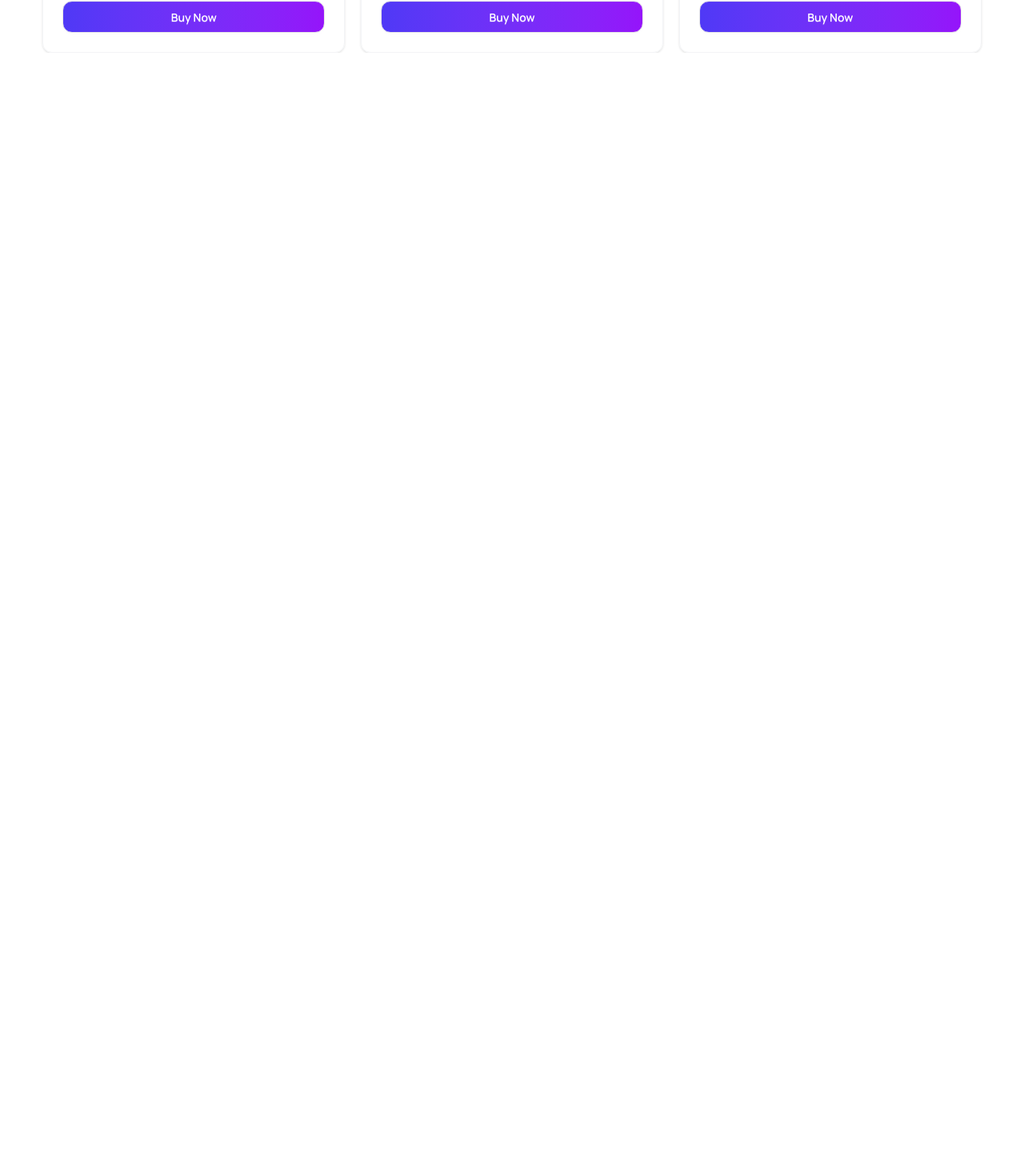
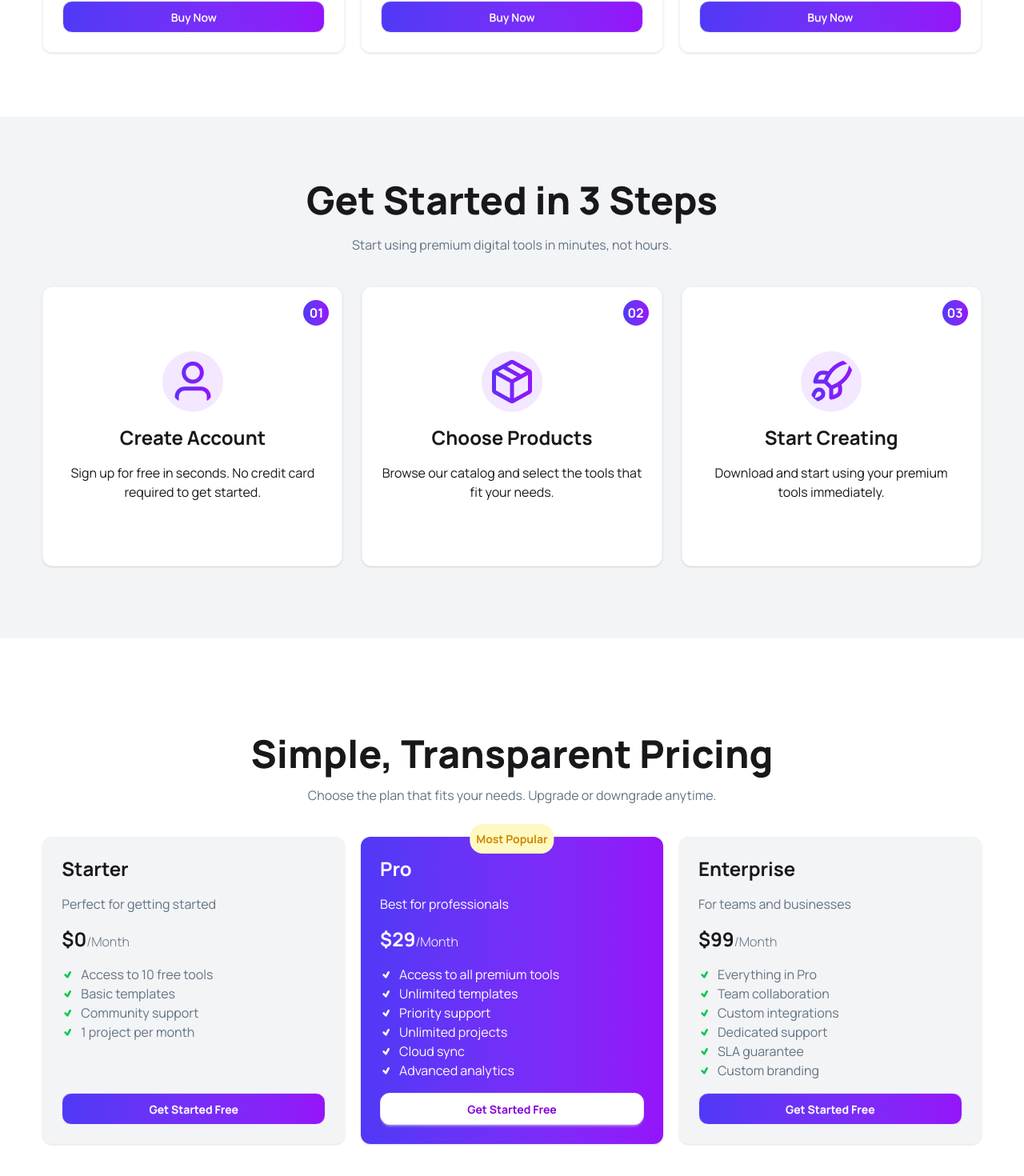
Before and after one commit to mdshihabshahriar/DigiTools-Platform, a React (Vite) app: page / in a window 1280 px wide. Shown: the part 2059-3529 px from the top of the page at 80% size. Before the commit the page ends 2125 px from the top, so only its background shows below. Built offline with nearby package versions, Linux system fonts and the light colour scheme.

Commit message:
add all main section

```diff
--- a/src/App.jsx
+++ b/src/App.jsx
@@ -4,6 +4,9 @@ import Banner from './components/Banner'
 import Main from './components/Main'
 import Models from './components/Models'
 import Navbar from './components/Navbar'
+import GetStarted from './components/GetStarted'
+import Pricing from './components/Pricing'
+import Workflow from './components/Workflow'
 
 const getModels = async () => {
     const res = await fetch('/models.json')
@@ -32,6 +35,12 @@ function App() {
 
       <Models modelPromise={modelPromise} />
 
+      <GetStarted />
+
+      <Pricing />
+
+      <Workflow />
+
     </>
   )
 }
--- /dev/null
+++ b/src/components/GetStarted.jsx
@@ -0,0 +1,36 @@
+import React from 'react';
+
+const GetStarted = () => {
+    return (
+        <div className='bg-gray-100 mt-20 pt-20 pb-120'>
+            <div className='w-11/12 mx-auto'>
+                <div className='flex flex-col items-center space-y-5'>
+                    <h1 className='text-5xl font-extrabold'>Get Started in 3 Steps</h1>
+                    <p className='text-[16px] text-[#627382]'>Start using premium digital tools in minutes, not hours.</p>
+                </div>
+                <div className='w-11/12 mx-auto grid grid-cols-1 md:grid-cols-3 gap-6 mt-10 absolute'>
+                    <div className='relative flex flex-col items-center border border-gray-100 rounded-xl shadow-sm p-6 space-y-4 text-center bg-white pt-20 pb-20'>
+                        <span className='absolute top-4 right-4 bg-linear-to-r from-[#4F39F6] to-[#9514FA] text-white w-8 h-8 rounded-full flex items-center justify-center font-bold'>01</span>
+                        <img className='bg-purple-100 rounded-full p-2' src="/src/assets/user.png" alt="" />
+                        <h4 className='font-bold text-2xl'>Create Account</h4>
+                        <p className='text-[16px]'>Sign up for free in seconds. No credit card required to get started.</p>
+                    </div>
+                    <div className='relative flex flex-col items-center border border-gray-100 rounded-xl shadow-sm p-6 space-y-4 text-center bg-white pt-20 pb-20'>
+                        <span className='absolute top-4 right-4 bg-linear-to-r from-[#4F39F6] to-[#9514FA] text-white w-8 h-8 rounded-full flex items-center justify-center font-bold'>02</span>
+                        <img className='bg-purple-100 rounded-full p-2' src="/src/assets/package.png" alt="" />
+                        <h4 className='font-bold text-2xl'>Choose Products</h4>
+                        <p className='text-[16px]'>Browse our catalog and select the tools that fit your needs.</p>
+                    </div>
+                    <div className='relative flex flex-col items-center border border-gray-100 rounded-xl shadow-sm p-6 space-y-4 text-center bg-white pt-20 pb-20'>
+                        <span className='absolute top-4 right-4 bg-linear-to-r from-[#4F39F6] to-[#9514FA] text-white w-8 h-8 rounded-full flex items-center justify-center font-bold'>03</span>
+                        <img className='bg-purple-100 rounded-full p-2 object-contain' src="/src/assets/rocket.png" alt="" />
+                        <h4 className='font-bold text-2xl'>Start Creating</h4>
+                        <p className='text-[16px]'>Download and start using your premium tools immediately.</p>
+                    </div>
+                </div>
+            </div>
+        </div>
+    );
+};
+
+export default GetStarted;
--- /dev/null
+++ b/src/components/Pricing.jsx
@@ -0,0 +1,60 @@
+import React from 'react';
+import { TiTick } from 'react-icons/ti';
+
+const Pricing = () => {
+    return (
+        <div className='w-11/12 mx-auto mt-30'>
+            <div className='flex flex-col items-center space-y-4'>
+                <h3 className='text-5xl font-extrabold'>Simple, Transparent Pricing</h3>
+                <p className='text-[16px] text-[#627382]'>Choose the plan that fits your needs. Upgrade or downgrade anytime.</p>
+            </div>
+            <div className='grid grid-cols-1 md:grid-cols-3 mt-10 gap-5'>
+                <div className='bg-gray-100 rounded-xl p-6 space-y-4 shadow-sm'>
+                    <h4 className='font-bold text-2xl'>Starter</h4>
+                    <p className='text-[16px] text-[#627382]'>Perfect for getting started</p>
+                    <p className='font-bold text-2xl'>$0<span className='text-[16px] text-[#627382] font-light'>/Month</span></p>
+                    <ul>
+                        <li className='flex items-center text-[#627382] text-[16px]'><TiTick className='text-green-500 mr-2' />Access to 10 free tools</li>
+                        <li className='flex items-center text-[#627382] text-[16px]'><TiTick className='text-green-500 mr-2' />Basic templates</li>
+                        <li className='flex items-center text-[#627382] text-[16px]'><TiTick className='text-green-500 mr-2' />Community support</li>
+                        <li className='flex items-center text-[#627382] text-[16px]'><TiTick className='text-green-500 mr-2' />1 project per month</li>
+                    </ul>
+                    <div className='mt-16'>
+                        <button className='btn bg-linear-to-r from-[#4F39F6]  to-[#9514FA] w-full text-white rounded-xl p-3 font-bold'>Get Started Free</button>
+                    </div>
+                </div>
+                <div className='bg-linear-to-r from-[#4F39F6]  to-[#9514FA] rounded-xl p-6 space-y-4 shadow-sm relative'>
+                    <span className='absolute -top-4 left-1/2 -translate-x-1/2 bg-yellow-100 text-yellow-600 p-2 rounded-2xl flex items-center justify-center font-bold text-[14px]'>Most Popular</span>
+                    <h4 className='font-bold text-2xl text-white'>Pro</h4>
+                    <p className='text-[16px] text-white'>Best for professionals</p>
+                    <p className='font-bold text-2xl text-white'>$29<span className='text-[16px] text-white font-light'>/Month</span></p>
+                    <ul>
+                        <li className='flex items-center text-white text-[16px]'><TiTick className='text-white mr-2' />Access to all premium tools</li>
+                        <li className='flex items-center text-white text-[16px]'><TiTick className='text-white mr-2' />Unlimited templates</li>
+                        <li className='flex items-center text-white text-[16px]'><TiTick className='text-white mr-2' />Priority support</li>
+                        <li className='flex items-center text-white text-[16px]'><TiTick className='text-white mr-2' />Unlimited projects</li>
+                        <li className='flex items-center text-white text-[16px]'><TiTick className='text-white mr-2' />Cloud sync</li>
+                        <li className='flex items-center text-white text-[16px]'><TiTick className='text-white mr-2' />Advanced analytics</li>
+                    </ul>
+                    <button className='btn bg-white w-full text-purple-700 rounded-xl p-3 font-bold'>Get Started Free</button>
+                </div>
+                <div className='bg-gray-100 rounded-xl p-6 space-y-4 shadow-sm'>
+                    <h4 className='font-bold text-2xl'>Enterprise</h4>
+                    <p className='text-[16px] text-[#627382]'>For teams and businesses</p>
+                    <p className='font-bold text-2xl'>$99<span className='text-[16px] text-[#627382] font-light'>/Month</span></p>
+                    <ul>
+                        <li className='flex items-center text-[#627382] text-[16px]'><TiTick className='text-green-500 mr-2' />Everything in Pro</li>
+                        <li className='flex items-center text-[#627382] text-[16px]'><TiTick className='text-green-500 mr-2' />Team collaboration</li>
+                        <li className='flex items-center text-[#627382] text-[16px]'><TiTick className='text-green-500 mr-2' />Custom integrations</li>
+                        <li className='flex items-center text-[#627382] text-[16px]'><TiTick className='text-green-500 mr-2' />Dedicated support</li>
+                        <li className='flex items-center text-[#627382] text-[16px]'><TiTick className='text-green-500 mr-2' />SLA guarantee</li>
+                        <li className='flex items-center text-[#627382] text-[16px]'><TiTick className='text-green-500 mr-2' />Custom branding</li>
+                    </ul>
+                    <button className='btn bg-linear-to-r from-[#4F39F6]  to-[#9514FA] w-full text-white rounded-xl p-3 font-bold'>Get Started Free</button>
+                </div>
+            </div>
+        </div>
+    );
+};
+
+export default Pricing;
--- /dev/null
+++ b/src/components/Workflow.jsx
@@ -0,0 +1,21 @@
+import React from 'react';
+
+const Workflow = () => {
+    return (
+        <div className='flex flex-col justify-center items-center space-y-6 bg-linear-to-r from-[#4F39F6]  to-[#9514FA] p-30 mt-30'>
+            <div>
+                <h2 className='font-extrabold text-[40px] text-white'>Ready to Transform Your Workflow?</h2>
+                <p className='text-[16px] text-white text-center'>Join thousands of professionals who are already using Digitools to work smarter. <br /> Start your free trial today.</p>
+            </div>
+            <div className='space-x-4'>
+                <button className='btn rounded-2xl text-purple-500 font-semibold'>Explore Products</button>
+                <button className='btn rounded-2xl bg-transparent text-white font-semibold'>View Pricing</button>
+            </div>
+            <div>
+                <p className='text-[16px] text-white'>14-day free trial • No credit card required • Cancel anytime</p>
+            </div>
+        </div>
+    );
+};
+
+export default Workflow;
```
